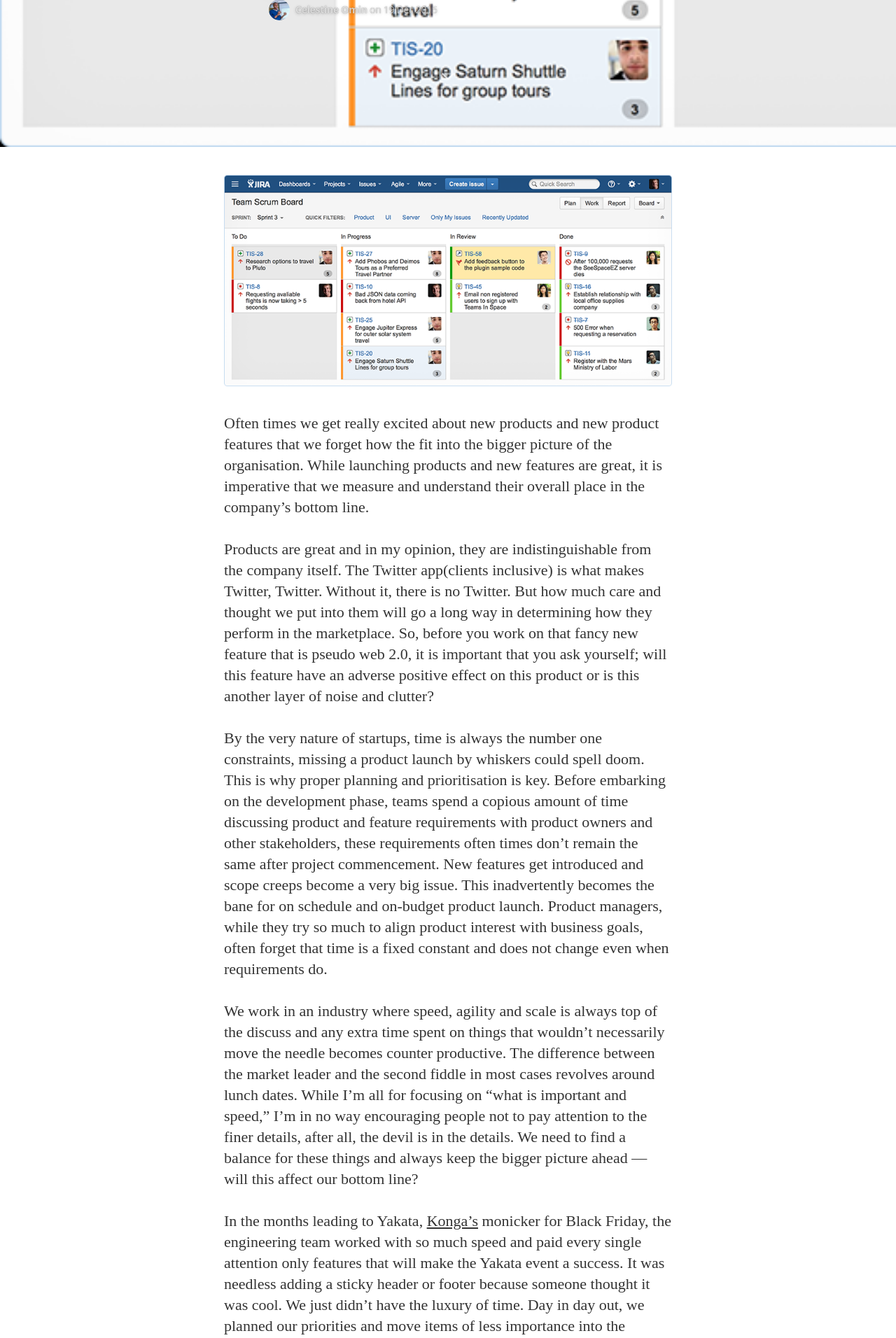
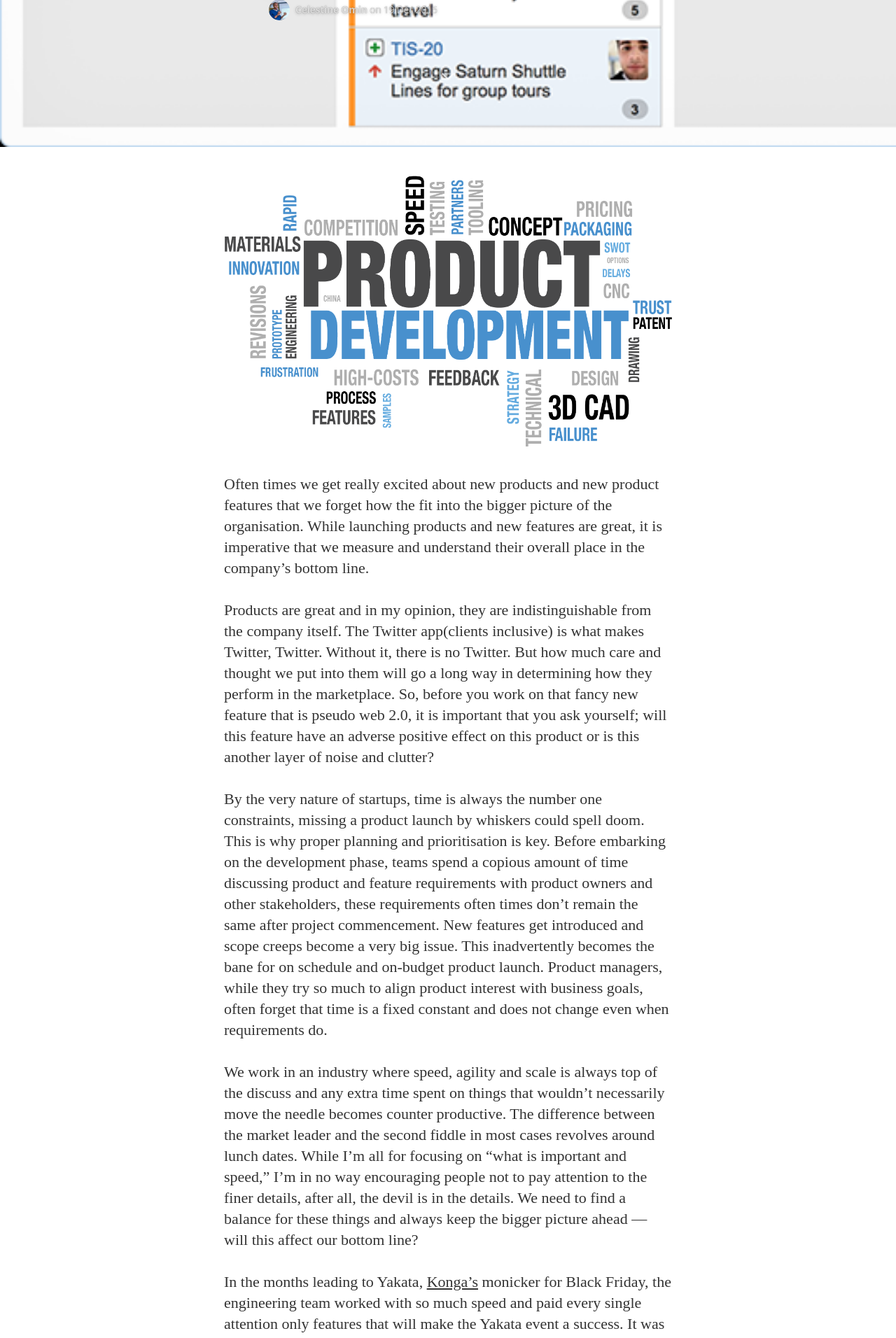
Before and after one commit to cyberomin/cyberomin.github.io, a Jekyll site: the page built from _posts/2015-12-19-product-features-gmv.markdown, in a window 1280 px wide. Shown: the part 690-2602 px from the top of the page at 70% size. Built offline with Jekyll 4.4.1, drawn with Linux system fonts in a browser that asks for light colours; nearby versions of some CDN libraries; some web fonts are replaced; library files that are not in the unit come from our copies; Markdown is read by kramdown in place of the engine named in the settings; comment, search, counter and statistics services are not loaded.

Commit message:
Added a new background banner

```diff
--- a/_posts/2015-12-19-product-features-gmv.markdown
+++ b/_posts/2015-12-19-product-features-gmv.markdown
@@ -7,7 +7,7 @@ description: "Often times we get really excited about new products and new produ
 image: /assets/article_images/on-product/jira.png
 ---
 
-<img src="{{ site.url }}/assets/article_images/on-product/jira.png"/>
+<img src="{{ site.url }}/assets/article_images/on-product/product-development.png"/>
 
 Often times we get really excited about new products and new product features that we forget how the fit into the bigger picture of the organisation. While launching products and new features are great, it is imperative that we measure and understand their overall place in the company's bottom line.
 
```
Also changed, not shown: assets/article_images/on-product/product-development.png (added).
